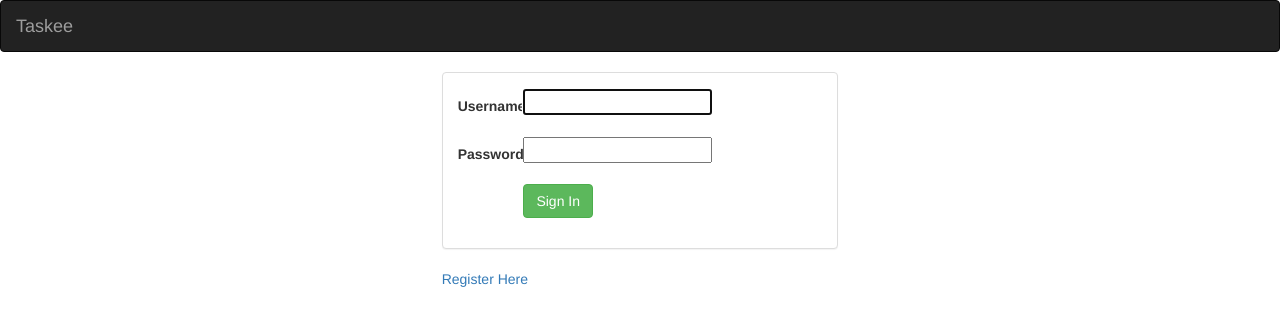
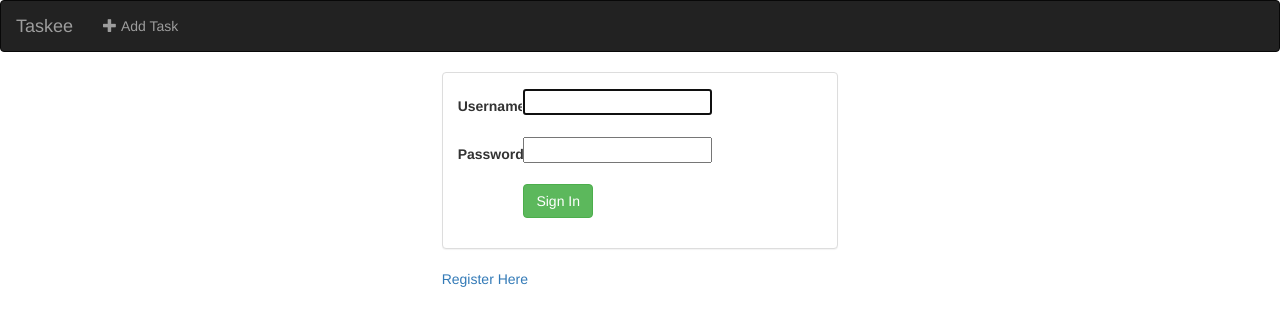
Before and after one commit to TFotakis-ECE-TUC-Projects/2017-Taskee, a Django app: page /login/ in a window 1280 px wide. Shown: the top 326 px of the page. Run offline with Django 3.2, Linux system fonts and the light colour scheme; some libraries are stand-ins or nearby versions.

Commit message:
added the "add task" feature for the user added button for add-task on menubar Taskee button redirects to the list of tasks (taskmanager:index)

```diff
--- a/taskmanager/models.py
+++ b/taskmanager/models.py
@@ -1,5 +1,6 @@
 from django.contrib.auth.models import User
 from django.db import models
+from django.core.urlresolvers import reverse
 
 
 class TaskType(models.Model):
@@ -29,6 +30,9 @@ class Task(models.Model):
     place = models.CharField(max_length=250)
     notes = models.CharField(max_length=1000)
 
+    def get_absolute_url(self):
+        return reverse('taskmanager:detail', kwargs={'pk':self.pk})
+
     def __str__(self): return self.name
 
 
--- a/taskmanager/urls.py
+++ b/taskmanager/urls.py
@@ -7,4 +7,5 @@ app_name = 'taskmanager'
 urlpatterns = [
     url(r'^$', views.IndexView.as_view(), name='index'),
     url(r'^(?P<pk>[0-9]+)/$', views.DetailView.as_view(), name='detail'),
+    url(r'add/$', views.CreateTask.as_view(), name='task-add')
 ]
--- a/templates/navbar.html
+++ b/templates/navbar.html
@@ -7,23 +7,23 @@
             </button>
         {% endif %}
         <div class="navbar-header">
-            <a class="navbar-brand" href="">Taskee</a>
+            <a class="navbar-brand" href="{% url 'taskmanager:index' %}">Taskee</a>
         </div>
 
         {#        Items#}
         <div class="collapse navbar-collapse" id="topNavBar">
-            {#            <ul class="nav navbar-nav">#}
-            {#                <li class="{% block albumsActive %}{% endblock %}">#}
-            {#                    <a href="#">#}
-            {#                        <span class="glyphicon glyphicon-cd" aria-hidden="true"></span>&nbsp;Albums#}
-            {#                    </a>#}
-            {#                </li>#}
+                        <ul class="nav navbar-nav">
+                            <li class="{% block addTaskActive %}{% endblock %}">
+                                <a href="{% url 'taskmanager:task-add' %}">
+                                    <span class="glyphicon glyphicon-plus" aria-hidden="true"></span>&nbsp;Add Task
+                                </a>
+                            </li>
             {#                <li class="{% block songsActive %}{% endblock %}">#}
             {#                    <a href="#">#}
             {#                        <span class="glyphicon glyphicon-music" aria-hidden="true"></span>&nbsp;Songs#}
             {#                    </a>#}
             {#                </li>#}
-            {#            </ul>#}
+                        </ul>
 
             <ul class="nav navbar-nav navbar-right">
                 {#                <li class="{% block addAlbumActive %}{% endblock %}">#}
```
Also changed, not shown: taskmanager/views.py (+6 -1 lines), db.sqlite3.
